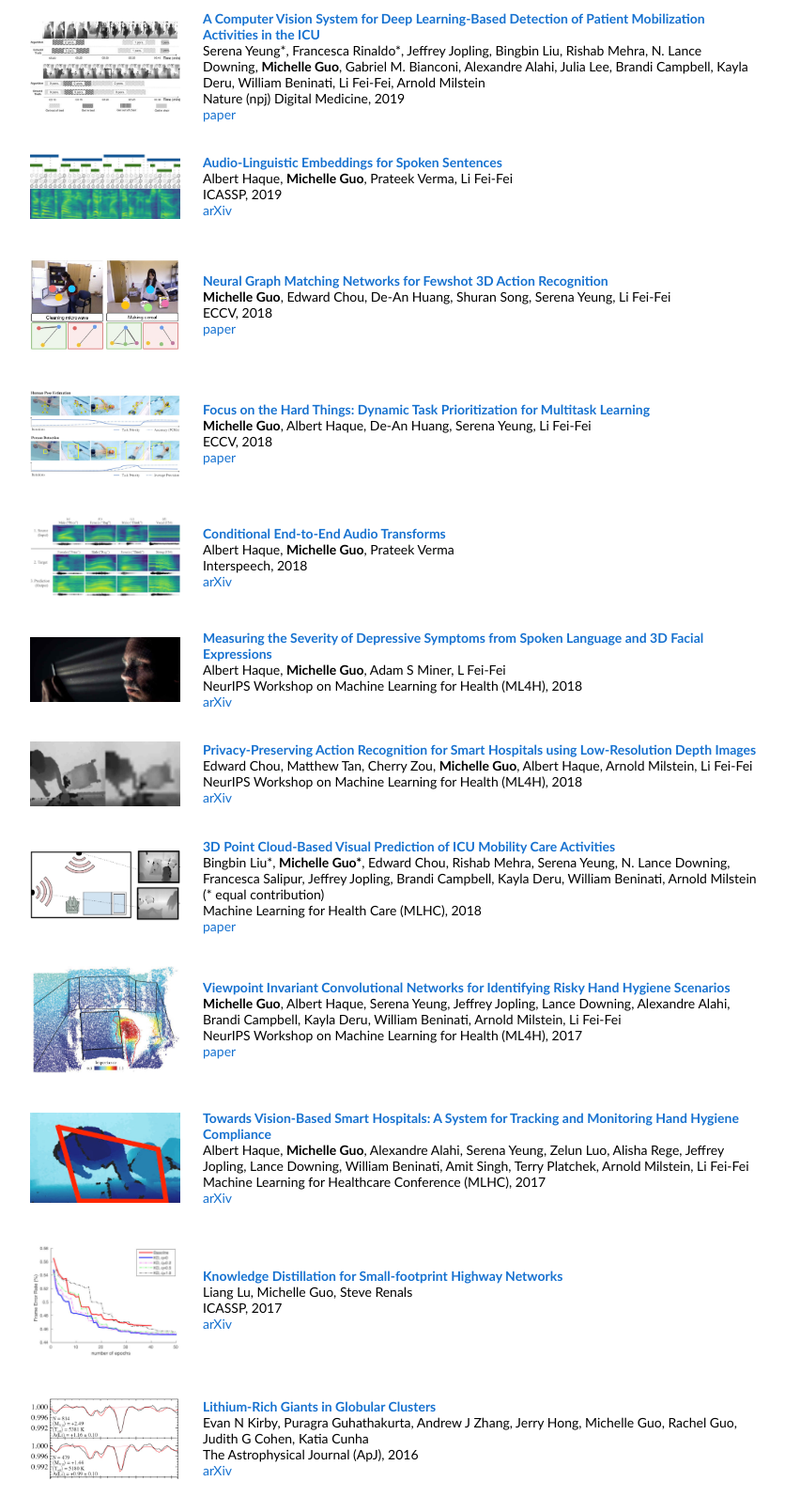
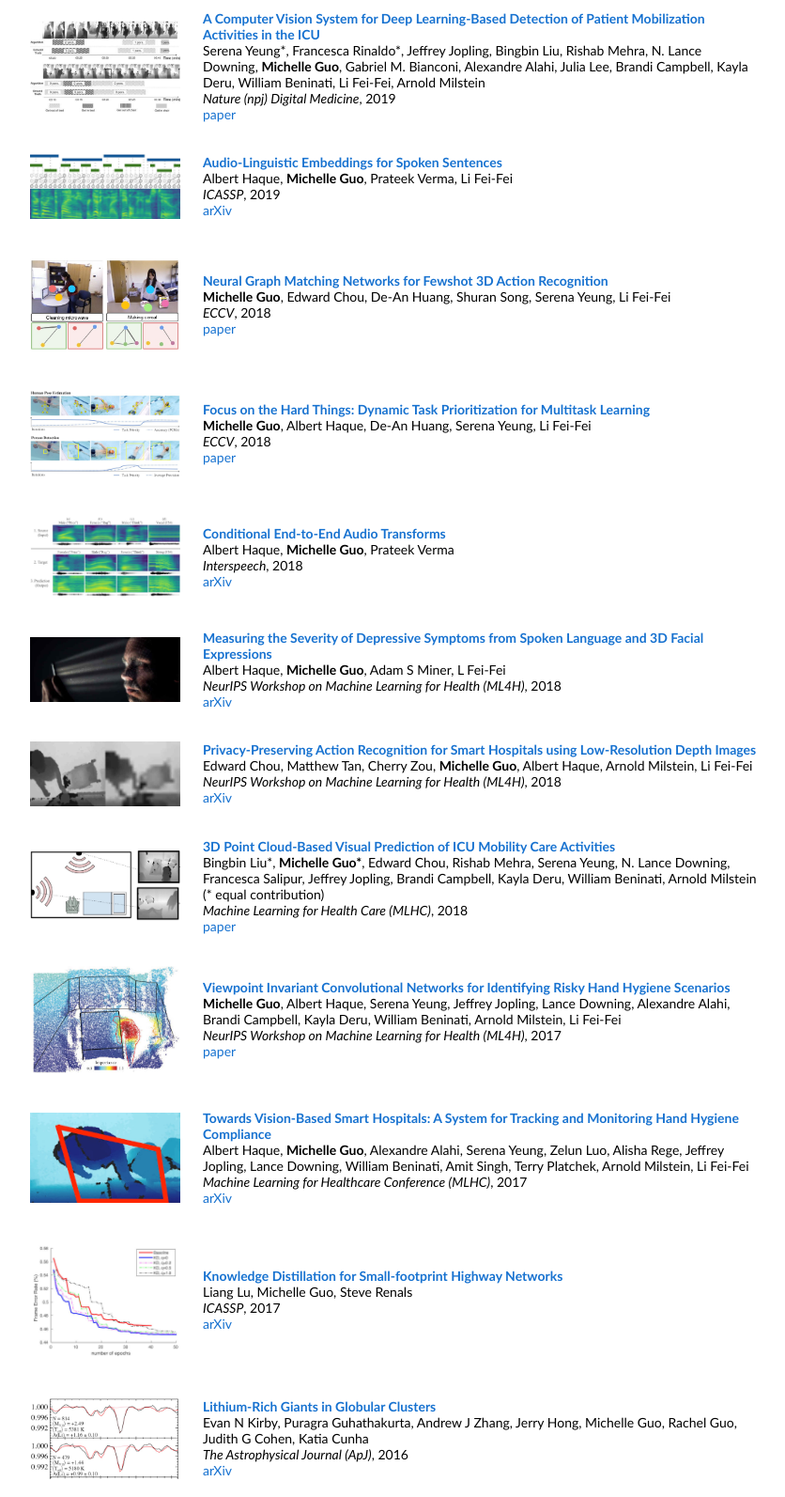
Before and after one commit to michguo/michguo.github.io, a plain HTML site: page index.html in a window 1280 px wide. Shown: the part 2242-3835 px from the top of the page at 94% size, without its empty margins (224-1060 px from the left). Drawn offline with Linux system fonts and the light colour scheme.

Commit message:
update conf format

```diff
--- a/index.html
+++ b/index.html
@@ -444,7 +444,7 @@
                 <br>
                 Serena Yeung*, Francesca Rinaldo*, Jeffrey Jopling, Bingbin Liu, Rishab Mehra, N. Lance Downing, <strong>Michelle Guo</strong>, Gabriel M. Bianconi, Alexandre Alahi, Julia Lee, Brandi Campbell, Kayla Deru, William Beninati, Li Fei-Fei, Arnold Milstein
                 <br>
-                Nature (npj) Digital Medicine, 2019
+                <em>Nature (npj) Digital Medicine</em>, 2019
                 <br>
                 <a href="https://www.nature.com/articles/s41746-019-0087-z">paper</a>
               </td>
@@ -464,7 +464,7 @@
                 <br>
                 Albert Haque, <strong>Michelle Guo</strong>, Prateek Verma, Li Fei-Fei
                 <br>
-                ICASSP, 2019
+                <em>ICASSP</em>, 2019
                 <br>
                 <a href="https://arxiv.org/abs/1902.07817">arXiv</a>
               </td>
@@ -484,7 +484,7 @@
                 <br>
                 <strong>Michelle Guo</strong>, Edward Chou, De-An Huang, Shuran Song, Serena Yeung, Li Fei-Fei
                 <br>
-                ECCV, 2018
+                <em>ECCV</em>, 2018
                 <br>
                 <a href="https://openaccess.thecvf.com/content_ECCV_2018/papers/Michelle_Guo_Neural_Graph_Matching_ECCV_2018_paper.pdf">paper</a>
               </td>
@@ -504,7 +504,7 @@
                 <br>
                 <strong>Michelle Guo</strong>, Albert Haque, De-An Huang, Serena Yeung, Li Fei-Fei
                 <br>
-                ECCV, 2018
+                <em>ECCV</em>, 2018
                 <br>
                 <a href="https://openaccess.thecvf.com/content_ECCV_2018/papers/Michelle_Guo_Focus_on_the_ECCV_2018_paper.pdf">paper</a>
               </td>
@@ -524,7 +524,7 @@
                 <br>
                 Albert Haque, <strong>Michelle Guo</strong>, Prateek Verma
                 <br>
-                Interspeech, 2018
+                <em>Interspeech</em>, 2018
                 <br>
                 <a href="https://arxiv.org/abs/1804.00047">arXiv</a>
               </td>
@@ -544,7 +544,7 @@
                 <br>
                 Albert Haque, <strong>Michelle Guo</strong>, Adam S Miner, L Fei-Fei
                 <br>
-                NeurIPS Workshop on Machine Learning for Health (ML4H), 2018
+                <em>NeurIPS Workshop on Machine Learning for Health (ML4H)</em>, 2018
                 <br>
                 <a href="https://arxiv.org/abs/1811.08592">arXiv</a>
               </td>
@@ -564,7 +564,7 @@
                 <br>
                 Edward Chou, Matthew Tan, Cherry Zou, <strong>Michelle Guo</strong>, Albert Haque, Arnold Milstein, Li Fei-Fei
                 <br>
-                NeurIPS Workshop on Machine Learning for Health (ML4H), 2018
+                <em>NeurIPS Workshop on Machine Learning for Health (ML4H)</em>, 2018
                 <br>
                 <a href="https://arxiv.org/abs/1811.09950">arXiv</a>
               </td>
@@ -584,7 +584,7 @@
                 <br>
                 Bingbin Liu*, <strong>Michelle Guo*</strong>, Edward Chou, Rishab Mehra, Serena Yeung, N. Lance Downing, Francesca Salipur, Jeffrey Jopling, Brandi Campbell, Kayla Deru, William Beninati, Arnold Milstein (* equal contribution)
                 <br>
-                Machine Learning for Health Care (MLHC), 2018
+                <em>Machine Learning for Health Care (MLHC)</em>, 2018
                 <br>
                 <a href="https://proceedings.mlr.press/v85/liu18a/liu18a.pdf">paper</a>
               </td>
@@ -604,7 +604,7 @@
                 <br>
                 <strong>Michelle Guo</strong>, Albert Haque, Serena Yeung, Jeffrey Jopling, Lance Downing, Alexandre Alahi, Brandi Campbell, Kayla Deru, William Beninati, Arnold Milstein, Li Fei-Fei
                 <br>
-                NeurIPS Workshop on Machine Learning for Health (ML4H), 2017
+                <em>NeurIPS Workshop on Machine Learning for Health (ML4H)</em>, 2017
                 <br>
                 <a href="./data/ml4h17.pdf">paper</a>
               </td>
@@ -624,7 +624,7 @@
                 <br>
                 Albert Haque, <strong>Michelle Guo</strong>, Alexandre Alahi, Serena Yeung, Zelun Luo, Alisha Rege, Jeffrey Jopling, Lance Downing, William Beninati, Amit Singh, Terry Platchek, Arnold Milstein, Li Fei-Fei
                 <br>
-                Machine Learning for Healthcare Conference (MLHC), 2017
+                <em>Machine Learning for Healthcare Conference (MLHC)</em>, 2017
                 <br>
                 <a href="https://arxiv.org/abs/1708.00163">arXiv</a>
               </td>
@@ -644,7 +644,7 @@
                 <br>
                 Liang Lu, Michelle Guo, Steve Renals
                 <br>
-                ICASSP, 2017
+                <em>ICASSP</em>, 2017
                 <br>
                 <a href="https://arxiv.org/abs/1608.00892">arXiv</a>
               </td>
@@ -664,7 +664,7 @@
                 <br>
                 Evan N Kirby, Puragra Guhathakurta, Andrew J Zhang, Jerry Hong, Michelle Guo, Rachel Guo, Judith G Cohen, Katia Cunha
                 <br>
-                The Astrophysical Journal (ApJ), 2016
+                <em>The Astrophysical Journal (ApJ)</em>, 2016
                 <br>
                 <a href="https://arxiv.org/abs/1601.01315">arXiv</a>
               </td>
@@ -684,7 +684,7 @@
                 <br>
                 Evan N Kirby, Michelle Guo, Andrew J Zhang, Michelle Deng, Judith G Cohen, Puragra Guhathakurta, Matthew D Shetrone, Young Sun Lee, Luca Rizzi
                 <br>
-                The Astrophysical Journal (ApJ), 2015
+                <em>The Astrophysical Journal (ApJ)</em>, 2015
                 <br>
                 <a href="https://arxiv.org/abs/1501.06908">arXiv</a>
               </td>
```
